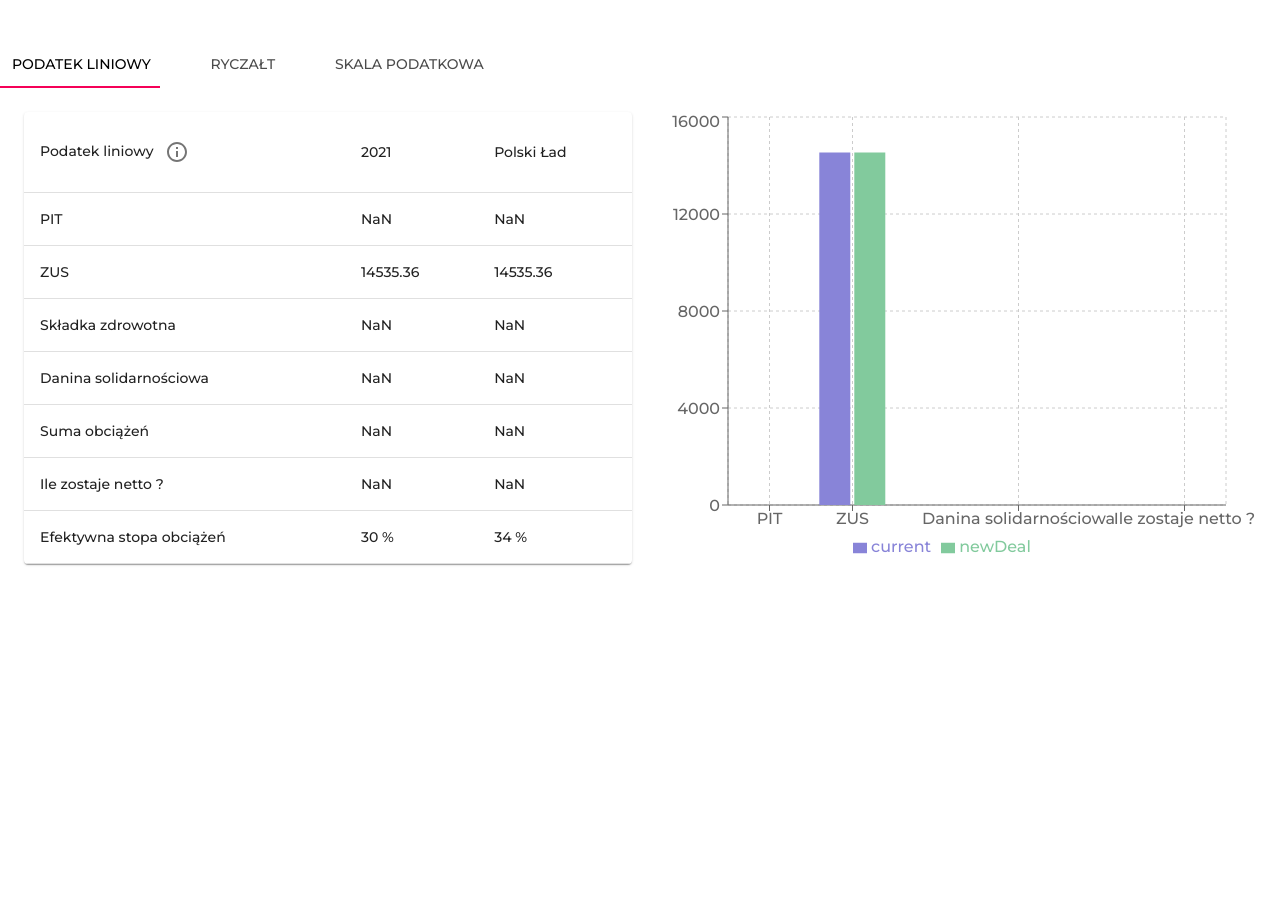
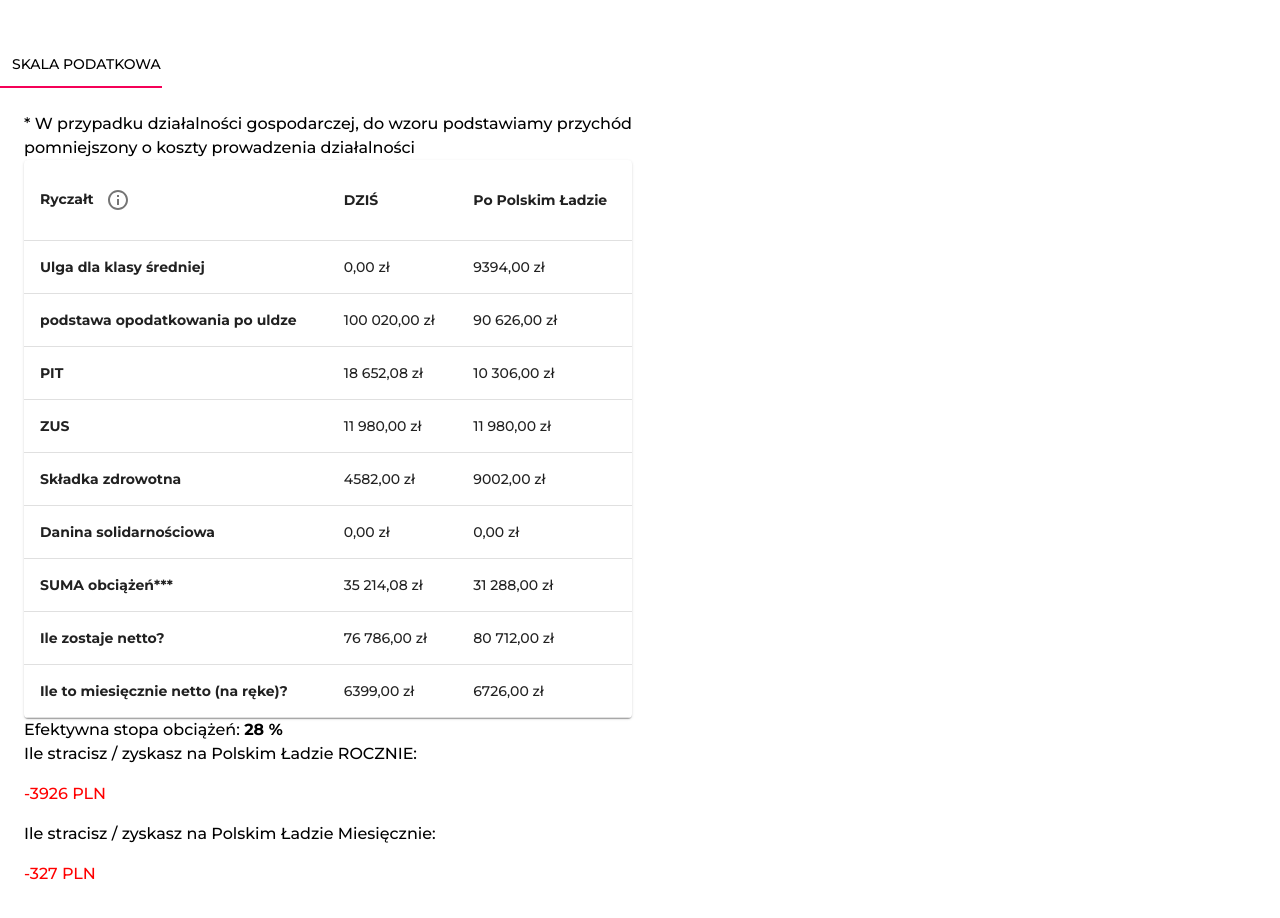
Before and after one commit to gmartowski/polish-new-deal-calculator, a Next.js app: page / in a window 1280 px wide. Shown: the part 402-1320 px from the top of the page. Before the commit the page ends 990 px from the top, so only its background shows below. Built offline with nearby package versions, Linux system fonts and the light colour scheme; no server answers.

Commit message:
Refactor

```diff
--- a/components/Table/Summarized/Summarized.tsx
+++ b/components/Table/Summarized/Summarized.tsx
@@ -3,14 +3,16 @@
 
 const Summarized = ({ summarized }) => (
   <Grid container>
-    <Grid item xs={5}>
-      <p>{summarized.name}</p>
-    </Grid>
-    <Grid item xs={3}>
-      <p>{summarized.current}</p>
-    </Grid>
-    <Grid item xs={3}>
-      <p>{summarized.newDeal}</p>
+    <Grid item xs={12}>
+      <div>{summarized.name}: <strong>{summarized.rate}</strong></div>
+      <div>
+        Ile stracisz / zyskasz na Polskim Ładzie ROCZNIE:
+        <p style={{ color: summarized.annual > 0 ? "green" : 'red' }}>{summarized.annual} PLN</p>
+      </div>
+      <div>
+        Ile stracisz / zyskasz na Polskim Ładzie Miesięcznie:
+        <p style={{ color: summarized.monthly > 0 ? "green" : 'red' }}>{summarized.monthly} PLN</p>
+      </div>
     </Grid>
   </Grid>
 );
--- a/components/Table/Table.tsx
+++ b/components/Table/Table.tsx
@@ -11,11 +11,11 @@
   Tooltip,
 } from "@material-ui/core";
 import InfoOutlinedIcon from "@mui/icons-material/InfoOutlined";
-import { Utils } from "../Utils/Utils";
+import {Utils} from "../Utils/Utils";
 import Summarized from "./Summarized/Summarized";
 
-const TableComponent = ({ common, summarized, taxationTypeDetails, currency }) => {
-
+const TableComponent = ({common, summarized, taxationTypeDetails, currency}) => {
+  console.error(common, summarized);
   const presentData = () => {
     return Object.keys(common).map((item: string, index: number) => (
       <TableRow key={index}>
--- a/pages/App/App.tsx
+++ b/pages/App/App.tsx
@@ -41,7 +41,6 @@
 }
 
 export const App = () => {
-
   const {handleSubmit} = useForm();
   const [value, setValue] = React.useState(0);
 
@@ -67,18 +66,18 @@
               <Box sx={{width: '100%'}}>
                 <Box sx={{borderBottom: 1, borderColor: 'divider'}}>
                   <Tabs value={value} onChange={handleChange} aria-label="basic tabs example">
-                    <Tab label="Podatek liniowy" {...a11yProps(0)} />
-                    <Tab label="Ryczałt" {...a11yProps(1)} />
-                    <Tab label="Skala podatkowa" {...a11yProps(1)} />
+                    {/*<Tab label="Podatek liniowy" {...a11yProps(0)} />*/}
+                    {/*<Tab label="Ryczałt" {...a11yProps(1)} />*/}
+                    <Tab label="Skala podatkowa" {...a11yProps(0)} />
                   </Tabs>
                 </Box>
+                {/*<TabPanel value={value} index={0}>*/}
+                {/*  <FlatTaxContainer/>*/}
+                {/*</TabPanel>*/}
+                {/*<TabPanel value={value} index={1}>*/}
+                {/*  <LumpSumContainer/>*/}
+                {/*</TabPanel>*/}
                 <TabPanel value={value} index={0}>
-                  <FlatTaxContainer/>
-                </TabPanel>
-                <TabPanel value={value} index={1}>
-                  <LumpSumContainer/>
-                </TabPanel>
-                <TabPanel value={value} index={2}>
                   <ProgressiveTaxContainer />
                 </TabPanel>
               </Box>
--- /dev/null
+++ b/pages/ProgressiveTax/DataCollectingService.ts
@@ -0,0 +1,77 @@
+import { IProgressiveTaxResults } from "./IProgressiveTax";
+
+export class DataCollectingService {
+  static collect({
+                   relief,
+                   solidarity,
+                   taxBase,
+                   pit,
+                   pitBeforeND,
+                   healthInsurance,
+                   healthInsuranceBeforeND,
+                   sum,
+                   sumBeforeND,
+                   annualNetto,
+                   annualNettoBeforeND,
+                   annualSocialInsurance,
+                   rate,
+                   monthlyNetto,
+                   monthlyNettoBeforeND
+                 }: IProgressiveTaxResults) {
+    return {
+      common: [
+        {
+          name: 'Ulga dla klasy średniej',
+          current: 0,
+          newDeal: relief,
+        },
+        {
+          name: 'podstawa opodatkowania po uldze',
+          current: taxBase,
+          newDeal: taxBase - relief,
+        },
+        {
+          name: 'PIT',
+          current: pitBeforeND,
+          newDeal: pit,
+        },
+        {
+          name: 'ZUS',
+          current: annualSocialInsurance,
+          newDeal: annualSocialInsurance,
+        },
+        {
+          name: 'Składka zdrowotna',
+          current: healthInsuranceBeforeND,
+          newDeal: healthInsurance,
+        },
+        {
+          name: 'Danina solidarnościowa',
+          current: solidarity,
+          newDeal: solidarity,
+        },
+        {
+          name: 'SUMA obciążeń***',
+          current: sumBeforeND,
+          newDeal: sum,
+        },
+        {
+          name: 'Ile zostaje netto?',
+          current: annualNettoBeforeND,
+          newDeal: annualNetto,
+        },
+        {
+          name: 'Ile to miesięcznie netto (na ręke)?',
+          current: monthlyNettoBeforeND,
+          newDeal: monthlyNetto,
+        },
+      ],
+      summarized: {
+        name: 'Efektywna stopa obciążeń',
+        rate,
+        annual: annualNettoBeforeND - annualNetto,
+        monthly: monthlyNettoBeforeND - monthlyNetto,
+      },
+    };
+  }
+}
--- /dev/null
+++ b/pages/ProgressiveTax/IProgressiveTax.ts
@@ -0,0 +1,17 @@
+export interface IProgressiveTaxResults {
+  relief: number;
+  solidarity: number;
+  taxBase: number;
+  pit: number;
+  pitBeforeND: number;
+  healthInsurance: number;
+  healthInsuranceBeforeND: number;
+  sumBeforeND: number;
+  sum: number;
+  annualNetto: number;
+  annualNettoBeforeND: number;
+  annualSocialInsurance: number;
+  rate: string;
+  monthlyNetto: number;
+  monthlyNettoBeforeND: number;
+}
--- a/pages/ProgressiveTax/ProgressiveTax.tsx
+++ b/pages/ProgressiveTax/ProgressiveTax.tsx
@@ -5,7 +5,6 @@
 import TableComponent from "../../components/Table/Table";
 
 const ProgressiveTax = ({ data: { common, summarized }, currency }) => {
-
   return (
     <Grid container spacing={2}>
       <Grid item xs={6}>
@@ -24,7 +23,7 @@
 
       <Grid item xs={6}>
 
-        <Chart chartData={common}/>
+        {/*<Chart chartData={common}/>*/}
       </Grid>
     </Grid>
   );
--- a/pages/ProgressiveTax/ProgressiveTaxContainer.tsx
+++ b/pages/ProgressiveTax/ProgressiveTaxContainer.tsx
@@ -1,53 +1,13 @@
+import React from "react";
 import { useSelector } from "react-redux";
 import { RootState } from "../../redux/store";
 import { Utils } from "../../components/Utils/Utils";
-import React from "react";
+import { IProgressiveTaxResults } from "./IProgressiveTax";
+import { numberOfMonths, progressiveData } from "./ProgressiveTaxData";
 import ProgressiveTax from "./ProgressiveTax";
+import { DataCollectingService } from "./DataCollectingService";
 
 const ProgressiveTaxContainer = () => {
-
-  const progressiveData = {
-    solidarity: {
-      threshold: 1000000, // próg obowiązywania daniny solidarnościowej
-      percentage: 0.04, // danina solidarnościowa, procentowo
-      minimalQuota: 0, // danina solidarnościowa, minimalna kwota
-    },
-    relief: {
-      thresholds: {
-        first: {
-          quotaToReturn: 0,
-        },
-        second: {
-          quota: 68412,
-          fancyCounter: 0.0668,
-          fancyQuotaToSubstract: 4566,
-        },
-        third: {
-          quota: 102588,
-          fancyCounter: -0.0735,
-          fancyQuotaToAdd: 9829,
-        },
-        fourth: {
-          quota: 133692,
-          quotaToReturn: 0,
-        },
-      },
-    },
-    thresholds: {
-      first: {
-        quota: 120000,
-        percentage: 0.17,
-        freeQuota: 5100, // kwota do odlicznia po uwzglęndieniu kwoty wolnej od podatku
-      },
-      second: {
-        percentage: 0.32,
-      },
-    },
-    healthInsurance: {
-      percentage: 0.09,
-      minimalAnnualQuota: 3250.8,
-    },
-  };
 
   const {
     annualSocialInsurance,
@@ -56,129 +16,113 @@
 
   const { annualAverageIncome, taxationBase } = useSelector((state: RootState) => state.taxCalculationsReducer);
 
-  const calculateRelief = (): number => {
+  const middleClassRelief = (): number => {
+    const { first, fourth, third, second } = progressiveData.relief.thresholds;
+    const { percentage } = progressiveData.thresholds.afterND.first;
     let avgIncome = Number(annualAverageIncome);
 
-    if (avgIncome > progressiveData.relief.thresholds.fourth.quota) {
-      return progressiveData.relief.thresholds.fourth.quotaToReturn;
+    if (avgIncome > fourth.quota) {
+      return fourth.quotaToReturn;
     }
 
-    if (avgIncome > progressiveData.relief.thresholds.third.quota) {
-      return Math.round((avgIncome * (progressiveData.relief.thresholds.third.fancyCounter) + progressiveData.relief.thresholds.third.fancyQuotaToAdd) / progressiveData.thresholds.first.percentage);
+    if (avgIncome > third.quota) {
+      return Math.round((avgIncome * (third.fancyCounter) + third.fancyQuotaToAdd) / percentage);
     }
 
-    if (avgIncome >= progressiveData.relief.thresholds.second.quota) {
-      return Math.round(((avgIncome * progressiveData.relief.thresholds.second.fancyCounter) - progressiveData.relief.thresholds.second.fancyQuotaToSubstract) / progressiveData.thresholds.first.percentage);
+    if (avgIncome >= second.quota) {
+      return Math.round(((avgIncome * second.fancyCounter) - second.fancyQuotaToSubstract) / percentage);
     }
 
-    return progressiveData.relief.thresholds.first.quotaToReturn;
+    return first.quotaToReturn;
   };
 
-  const calculateAnnualHealthInsurance = (): number => {
-    return (annualAverageIncome - annualSocialInsurance) * progressiveData.healthInsurance.percentage > progressiveData.healthInsurance.minimalAnnualQuota ?
-      (annualAverageIncome - annualSocialInsurance) * progressiveData.healthInsurance.percentage :
-      progressiveData.healthInsurance.minimalAnnualQuota;
+  const annualHealthInsurance = (): number => {
+    const { minimalAnnualQuota, percentage } = progressiveData.healthInsurance.afterND;
+
+    if ((annualAverageIncome - annualSocialInsurance) * percentage > minimalAnnualQuota) {
+      return (annualAverageIncome - annualSocialInsurance) * percentage
+    }
+
+    return minimalAnnualQuota
   };
 
-  const calculateSolidarity = (): number => {
-    return taxationBase > progressiveData.solidarity.threshold ?
-      (taxationBase - progressiveData.solidarity.threshold) * progressiveData.solidarity.percentage :
-      progressiveData.solidarity.minimalQuota;
+  const solidarityTax = (): number => {
+    const { percentage, threshold, minimalQuota } = progressiveData.solidarity;
+
+    return taxationBase > threshold ? (taxationBase - threshold) * percentage : minimalQuota;
   };
 
-  const calculatePIT = (base, relief): number => {
+  const personalIncomeTax = (base: number, relief: number): number => {
+    const { quota, freeQuota, percentage } = progressiveData.thresholds.afterND.first
+    const { percentage: secondPercentage } = progressiveData.thresholds.afterND.second
     const baseAfterRelief = base - relief;
 
     if (baseAfterRelief < 0) {
       return 0;
     }
-console.log(!(baseAfterRelief > progressiveData.thresholds.first.quota));
-    if (!(baseAfterRelief > progressiveData.thresholds.first.quota)) {
-      console.log('1');
-      return baseAfterRelief * progressiveData.thresholds.first.percentage - progressiveData.thresholds.first.freeQuota;
+
+    if (!(baseAfterRelief > quota)) {
+      return baseAfterRelief * percentage - freeQuota;
     }
 
-    if ((progressiveData.thresholds.first.quota * progressiveData.thresholds.first.percentage + (baseAfterRelief - progressiveData.thresholds.first.quota * progressiveData.thresholds.second.percentage) - progressiveData.thresholds.first.freeQuota) < 0) {
-      console.log('2');
+    if ((quota * percentage + ((baseAfterRelief - quota) * secondPercentage) - freeQuota) < 0) {
       return 0;
     }
 
-    console.log('3');
-    console.log(progressiveData.thresholds.first.quota * progressiveData.thresholds.first.percentage + (baseAfterRelief - progressiveData.thresholds.first.quota * progressiveData.thresholds.second.percentage) - progressiveData.thresholds.first.freeQuota);
-    return progressiveData.thresholds.first.quota * progressiveData.thresholds.first.percentage + (baseAfterRelief - progressiveData.thresholds.first.quota * progressiveData.thresholds.second.percentage) - progressiveData.thresholds.first.freeQuota;
+    return quota * percentage + ((baseAfterRelief - quota) * secondPercentage) - freeQuota;
   };
 
-  const effectiveRate = (sum) => taxationBase === 0 ? "n/d" : `${sum / annualAverageIncome * 100} %`;
+  const newDealPersonalIncomeTax = (base: number): number => {
+    const { quota, percentage, freeQuota } = progressiveData.thresholds.beforeND.first;
+    const { percentage: secondPercentage } = progressiveData.thresholds.beforeND.second;
+    const { quotaForPIT } = progressiveData.healthInsurance.beforeND;
 
-  const calculateQuotas = () => {
-    const base = Utils.roundup(taxationBase);
-    const relief = Utils.roundup(calculateRelief());
-    const solidarity = Utils.roundup(calculateSolidarity());
-    const pit = Utils.roundup(calculatePIT(base, relief));
-    const insurance = Utils.roundup(calculateAnnualHealthInsurance());
-    const sum = pit + annualSocialInsurance + insurance + solidarity;
-    const netto = annualAverageIncome - sum;
-    const rate = effectiveRate(sum);
+    if (base < 0) {
+      return 0;
+    }
+
+    if (!(base > quota)) {
+      return base * percentage - freeQuota - (numberOfMonths * quotaForPIT);
+    }
+
+    return quota * percentage + ((base - quota) * secondPercentage) - freeQuota;
+  }
+
+  const effectiveRate = (sum: number): string => taxationBase === 0 ? "n/d" : `${Utils.roundup(sum / annualAverageIncome * 100)} %`;
+
+  const calculateQuotas = (): IProgressiveTaxResults => {
+    const taxBase = Utils.roundup(taxationBase);
+    const relief = Utils.roundup(middleClassRelief());
+    const solidarity = Utils.roundup(solidarityTax());
+    const pit = Utils.roundup(personalIncomeTax(taxBase, relief));
+    const pitBeforeND = newDealPersonalIncomeTax(taxBase);
+    const healthInsurance = Utils.roundup(annualHealthInsurance());
+    const healthInsuranceBeforeND = Utils.roundup(numberOfMonths * progressiveData.healthInsurance.beforeND.quota);
+    const sum = pit + annualSocialInsurance + healthInsurance + solidarity;
+    const sumBeforeND = pitBeforeND + annualSocialInsurance + healthInsuranceBeforeND + solidarity;
+    const annualNetto = Utils.roundup(annualAverageIncome - sum);
+    const annualNettoBeforeND = Utils.roundup(annualAverageIncome - sumBeforeND);
 
     return {
-      relief, solidarity, base, pit, insurance, sum, netto, rate,
+      relief,
+      solidarity,
+      taxBase,
+      pit,
+      pitBeforeND,
+      healthInsurance,
+      healthInsuranceBeforeND,
+      sum,
+      sumBeforeND,
+      annualNetto,
+      annualNettoBeforeND,
+      annualSocialInsurance,
+      rate: effectiveRate(sum),
+      monthlyNetto: Utils.roundup(annualNetto / numberOfMonths),
+      monthlyNettoBeforeND: Utils.roundup(annualNettoBeforeND / numberOfMonths)
     };
   };
 
-  const collectData = () => {
-    const { pit, sum, netto, relief, insurance, base, solidarity, rate } = calculateQuotas();
-
-    return {
-      common: [
-        {
-          name: 'Ulga dla klasy średniej',
-          newDeal: relief,
-        },
-        {
-          name: 'podstawa opodatkowania po uldze',
-          newDeal: base - relief,
-        },
-        {
-          name: 'PIT',
-          newDeal: pit,
-        },
-        {
-          name: 'ZUS',
-          newDeal: annualSocialInsurance,
-        },
-        {
-          name: 'Składka zdrowotna',
-          newDeal: insurance,
-        },
-        {
-          name: 'Danina solidarnościowa',
-          newDeal: solidarity,
-        },
-        {
-          name: 'SUMA obciążeń***',
-          newDeal: sum,
-        },
-
-        {
-          name: 'Ile zostaje netto?',
-          newDeal: netto,
-        },
-        {
-          name: 'Ile to miesięcznie netto (na ręke)?',
-          newDeal: netto / 12,
-        },
-      ],
-      summarized: [
-        {
-          name: 'Efektywna stopa obciążeń',
-          newDeal: rate,
-        },
-      ],
-    };
-  };
-
-
-  return <ProgressiveTax data={collectData()} currency={lumpSumCurrency}/>;
+  return <ProgressiveTax data={DataCollectingService.collect(calculateQuotas())} currency={lumpSumCurrency}/>;
 };
 
 export default ProgressiveTaxContainer;
--- /dev/null
+++ b/pages/ProgressiveTax/ProgressiveTaxData.ts
@@ -0,0 +1,79 @@
+const numberOfMonths = 12;
+const progressiveData = {
+  solidarity: {
+    threshold: 1000000, // próg obowiązywania daniny solidarnościowej
+    percentage: 0.04, // danina solidarnościowa, procentowo
+    minimalQuota: 0, // danina solidarnościowa, minimalna kwota
+  },
+  relief: {
+    thresholds: {
+      first: {
+        quotaToReturn: 0,
+      },
+      second: {
+        quota: 68412,
+        fancyCounter: 0.0668,
+        fancyQuotaToSubstract: 4566,
+      },
+      third: {
+        quota: 102588,
+        fancyCounter: -0.0735,
+        fancyQuotaToAdd: 9829,
+      },
+      fourth: {
+        quota: 133692,
+        quotaToReturn: 0,
+      },
+    },
+  },
+  thresholds: {
+    beforeND: {
+      first: {
+        quota: 85528,
+        percentage: 0.17,
+        freeQuota: 525.12, // kwota do odlicznia po uwzglęndieniu kwoty wolnej od podatku
+      },
+      second: {
+        percentage: 0.32,
+      }
+    },
+    afterND: {
+      first: {
+        quota: 120000,
+        percentage: 0.17,
+        freeQuota: 5100, // kwota do odlicznia po uwzglęndieniu kwoty wolnej od podatku
+      },
+      second: {
+        percentage: 0.32,
+      },
+    },
+  },
+  healthInsurance: {
+    beforeND: {
+      quota: 381.81,// składka zdrowotna przed NŁ
+      quotaForPIT: 328.78 // składka zdrowotna przed NŁ - kwota do odliczenia od podatku
+    },
+    afterND: {
+      percentage: 0.09, // procentowa kwota składki zdrowotnej
+      minimalAnnualQuota: 3250.8, // minimalna kwota składki zdrowotnej rocznie
+    },
+  },
+  socialInsurance: {
+    beforeND: {
+      pension: 615.93, //emerytalna
+      rent: 252.43, //rentowa
+      sickleave: 77.31,//chorobowa
+      accident: 52.70,//wypadkowa
+      labourFound: 77.31//fpracy
+    },
+    afterND: {
+      pension: 693.58,//emerytalna
+      rent: 284.26,//rentowa
+      sickleave: 87.05,//chorobowaŚ
+      accident: 59.34,//wypadkowa
+      labourFound: 87.05//fpracy
+    },
+  }
+};
+
+export {numberOfMonths, progressiveData}
--- a/redux/taxpayerSlice.ts
+++ b/redux/taxpayerSlice.ts
@@ -22,14 +22,14 @@
 const taxPayerInitialState: ITaxPayerState = {
   annualRevenueNetto: 145000,
   annualTaxDeductibleExpenses: 33000,
-  annualSocialInsurance: 14535.36, // w 2021 - 11980 (roczna, sam ZUS miesięcznie 998)
+  annualSocialInsurance: 11980, // w 2021 - 11980 (roczna, sam ZUS miesięcznie 998), 2022  - 14535.36
   lumpSumPercentage: 0.12,
   lumpSumCurrency:"PLN"
 };
 
 const taxCalculationsDetailsInitialState: ITaxCalculationsDetailsInitialState = {
   annualAverageIncome: 145000 - 33000,
-  taxationBase: 145000 - 33000 - 1211.28,
+  taxationBase: 145000 - 33000 - 11980,
 };
 interface IFinalIncomeItem {
   name: string;
```
